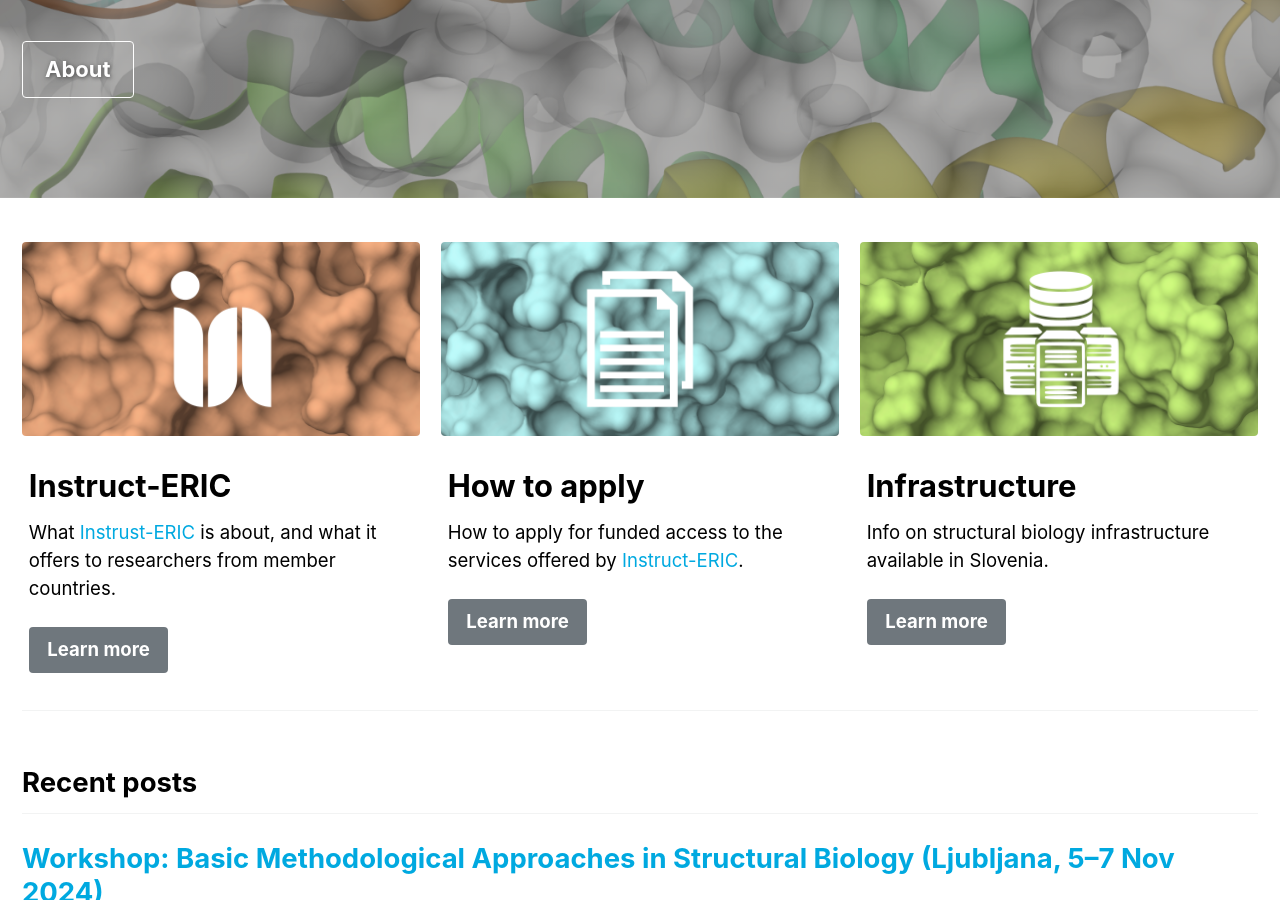
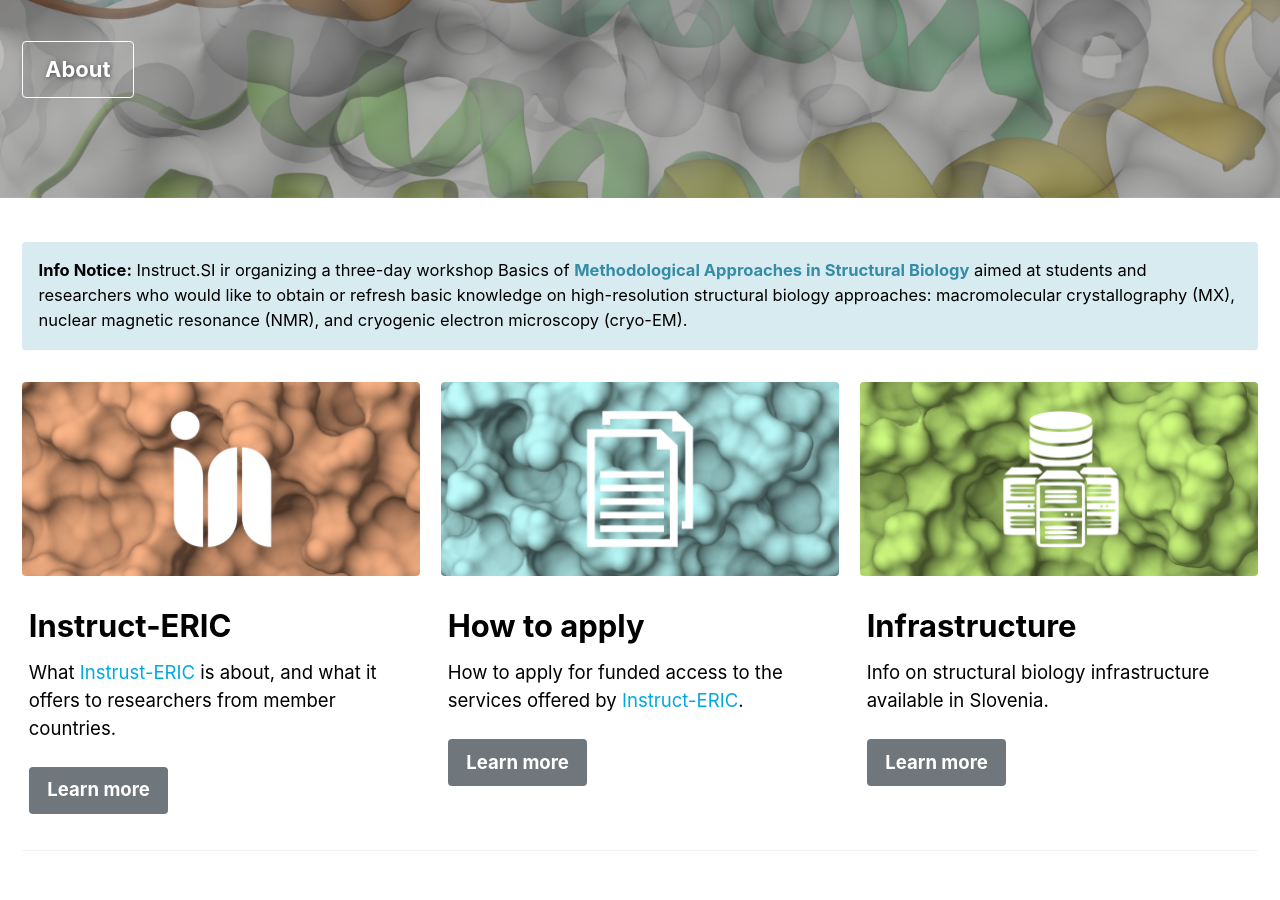
Before and after one commit to InstructSI/instructsi.github.io, a Jekyll site: the page built from _pages/home.md, in a window 1280 px wide and 900 px high, scrolled down 388 px. Built offline with Jekyll 4.4.1, drawn with Linux system fonts in a browser that asks for light colours; cached includes are drawn as plain includes.

Commit message:
Added notice on BMASB2024 on entry page

```diff
--- a/_pages/home.md
+++ b/_pages/home.md
@@ -64,6 +64,9 @@
     title: "University of Maribor"
 ---
 
+**Info Notice:** Instruct.SI ir organizing a three-day workshop Basics of [**Methodological Approaches in Structural Biology**](/bmasb2024/) aimed at students and researchers who would like to obtain or refresh basic knowledge on high-resolution structural biology approaches: macromolecular crystallography (MX), nuclear magnetic resonance (NMR), and cryogenic electron microscopy (cryo-EM).
+{: .notice--info}
+
 {% include feature_row %}
 
 ## Recent posts
```
